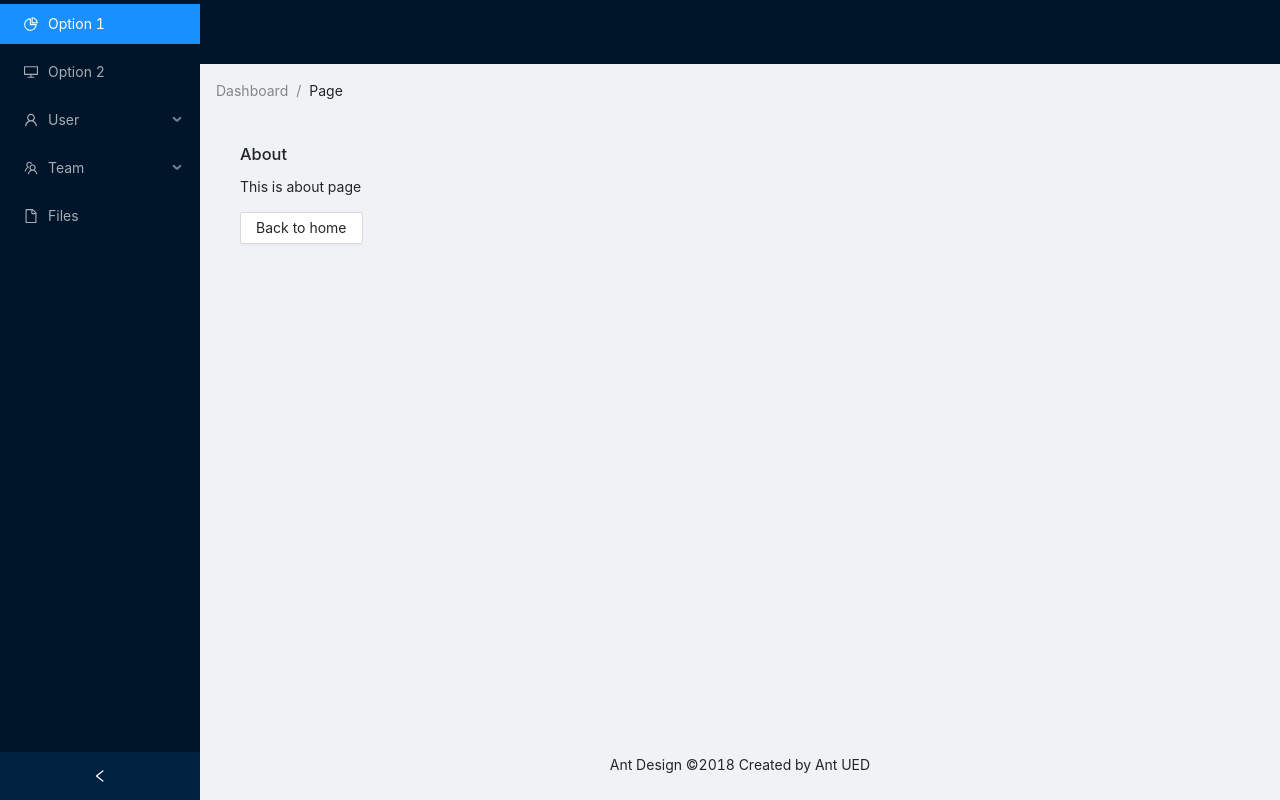
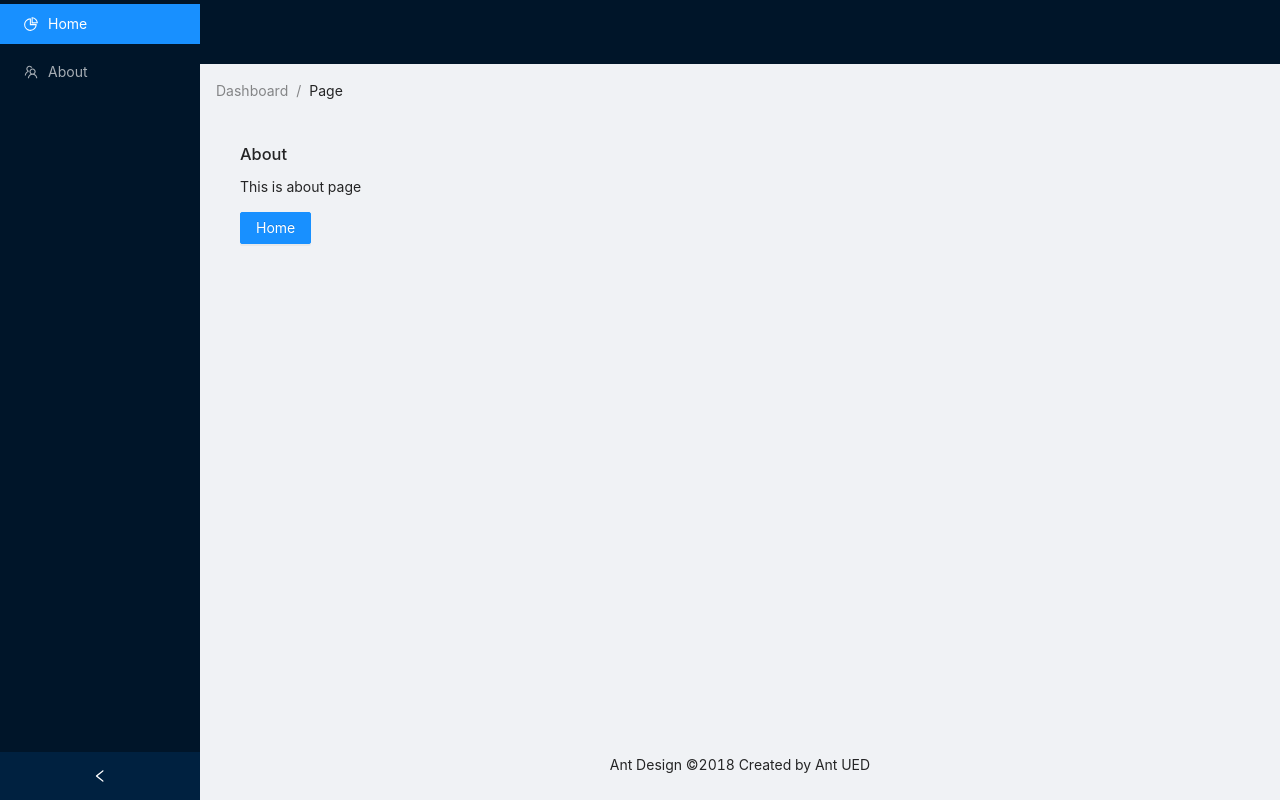
Before and after one commit to amiryxe/nextjs-crud, a Next.js app: page /about in a window 1280 px wide. Built offline with nearby package versions, Linux system fonts and the light colour scheme.

Commit message:
handle routes

```diff
--- a/components/Layout.js
+++ b/components/Layout.js
@@ -9,27 +9,20 @@ import {
 } from '@ant-design/icons'
 
 import { Breadcrumb, Layout, Menu } from 'antd'
+import Link from 'next/link'
 const { Header, Content, Footer, Sider } = Layout
 
-function getItem(label, key, icon, children) {
-    return {
-        key,
-        icon,
-        children,
-        label,
-    }
-}
-
 const items = [
-    getItem('Option 1', '1', <PieChartOutlined />),
-    getItem('Option 2', '2', <DesktopOutlined />),
-    getItem('User', 'sub1', <UserOutlined />, [
-        getItem('Tom', '3'),
-        getItem('Bill', '4'),
-        getItem('Alex', '5'),
-    ]),
-    getItem('Team', 'sub2', <TeamOutlined />, [getItem('Team 1', '6'), getItem('Team 2', '8')]),
-    getItem('Files', '9', <FileOutlined />),
+    {
+        key: '1',
+        icon: <PieChartOutlined />,
+        label: <Link href='/' exact>Home</Link>,
+    },
+    {
+        key: '2',
+        icon: <TeamOutlined />,
+        label: <Link href='/about' exact>About</Link>,
+    },
 ]
 
 export default function LayoutWrapper({ children }) {
--- a/pages/about.js
+++ b/pages/about.js
@@ -1,11 +1,14 @@
 import { Button } from "antd"
+import Link from 'next/link'
 
 export default function About() {
     return (
         <div>
             <h1>About</h1>
             <p>This is about page</p>
-            <Button>Back to home</Button>
+            <Link href="/">
+                <Button type="primary">Home</Button>
+            </Link>
         </div>
     )
 }
```
